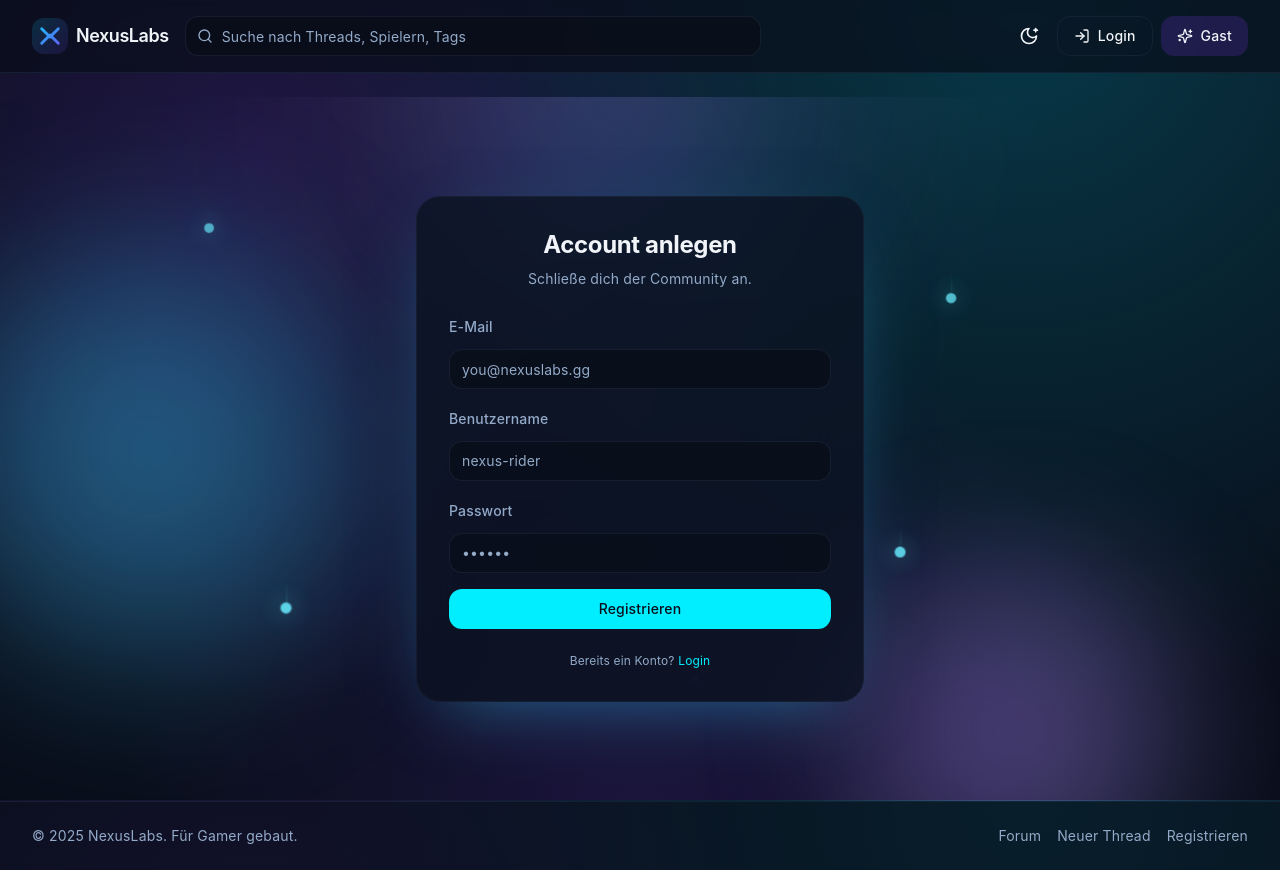
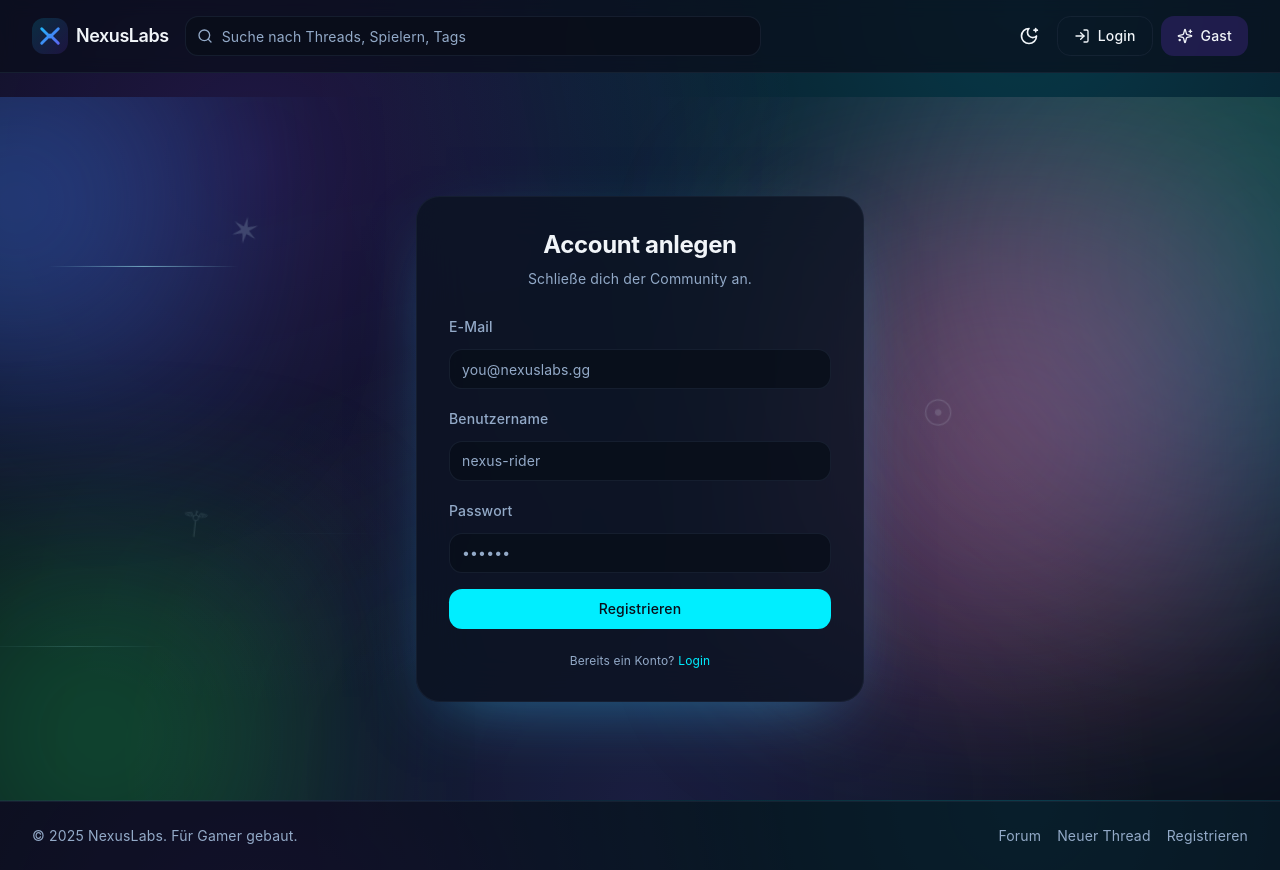
Before and after one commit to dennis006/Nexuslabs, a React (Vite) app in the folder apps/web/: page /register in a window 1280 px wide. Built offline with nearby package versions, Linux system fonts and the light colour scheme.

Commit message:
feat: redesign register background animation

```diff
--- a/apps/web/src/components/auth/RegisterBackground.tsx
+++ b/apps/web/src/components/auth/RegisterBackground.tsx
@@ -1,96 +1,148 @@
 import { motion } from "framer-motion";
 
-const constellations = [
-  { top: "18%", left: "16%", delay: 0 },
-  { top: "72%", left: "22%", delay: 1.8 },
-  { top: "28%", left: "74%", delay: 2.6 },
-  { top: "64%", left: "70%", delay: 0.9 },
-  { top: "44%", left: "50%", delay: 3.2 },
-  { top: "82%", left: "54%", delay: 4.1 },
+type OrbConfig = {
+  top: string;
+  left: string;
+  size: string;
+  gradient: string;
+  duration: number;
+  delay?: number;
+};
+
+type CometConfig = {
+  top: string;
+  delay: number;
+  duration: number;
+  direction: "left" | "right";
+};
+
+type GlyphConfig = {
+  symbol: string;
+  top: string;
+  left: string;
+  delay: number;
+};
+
+const orbs: OrbConfig[] = [
+  {
+    top: "-10%",
+    left: "-18%",
+    size: "26rem",
+    gradient:
+      "bg-[radial-gradient(circle_at_center,_rgba(59,130,246,0.45),_rgba(12,17,33,0))]",
+    duration: 32,
+  },
+  {
+    top: "18%",
+    left: "55%",
+    size: "32rem",
+    gradient:
+      "bg-[radial-gradient(circle_at_center,_rgba(244,114,182,0.4),_rgba(12,17,33,0))]",
+    duration: 28,
+    delay: 1.2,
+  },
+  {
+    top: "58%",
+    left: "-12%",
+    size: "30rem",
+    gradient:
+      "bg-[radial-gradient(circle_at_center,_rgba(34,197,94,0.35),_rgba(12,17,33,0))]",
+    duration: 36,
+    delay: 2.4,
+  },
+];
+
+const comets: CometConfig[] = [
+  { top: "24%", delay: 0, duration: 14, direction: "right" },
+  { top: "62%", delay: 4.5, duration: 16, direction: "left" },
+  { top: "78%", delay: 2.5, duration: 18, direction: "right" },
+];
+
+const glyphs: GlyphConfig[] = [
+  { symbol: "✶", top: "16%", left: "18%", delay: 0.6 },
+  { symbol: "☉", top: "42%", left: "72%", delay: 1.4 },
+  { symbol: "✧", top: "68%", left: "48%", delay: 0.9 },
+  { symbol: "☾", top: "32%", left: "38%", delay: 1.8 },
+  { symbol: "⚚", top: "58%", left: "14%", delay: 2.4 },
 ];
 
 const RegisterBackground = () => (
   <div className="pointer-events-none absolute inset-0 overflow-hidden">
     <motion.span
-      className="absolute -left-32 top-1/4 h-[28rem] w-[28rem] rounded-full bg-[radial-gradient(circle_at_center,_rgba(56,189,248,0.5),_rgba(12,17,33,0))] blur-3xl"
-      animate={{
-        x: ["0%", "12%", "-18%", "4%", "0%"],
-        y: ["0%", "-10%", "8%", "-6%", "0%"],
-        scale: [1, 1.08, 0.96, 1.05, 1],
-      }}
-      transition={{ duration: 22, repeat: Infinity, ease: "easeInOut" }}
+      className="absolute inset-x-0 top-1/2 h-[42rem] -translate-y-1/2 rounded-[999px] bg-[radial-gradient(circle_at_center,_rgba(15,118,110,0.12),_rgba(12,17,33,0))] blur-[140px]"
+      animate={{ rotate: [0, 15, -8, 0] }}
+      transition={{ duration: 42, repeat: Infinity, ease: "easeInOut" }}
     />
 
-    <motion.span
-      className="absolute -bottom-24 right-0 h-[26rem] w-[26rem] rounded-full bg-[radial-gradient(circle_at_center,_rgba(167,139,250,0.45),_rgba(12,17,33,0))] blur-3xl"
-      animate={{
-        x: ["0%", "-14%", "6%", "-10%", "0%"],
-        y: ["0%", "10%", "-12%", "6%", "0%"],
-        scale: [1, 0.94, 1.06, 0.97, 1],
-      }}
-      transition={{ duration: 26, repeat: Infinity, ease: "easeInOut" }}
-    />
+    {orbs.map((orb, index) => (
+      <motion.span
+        key={`orb-${index}`}
+        className={`absolute ${orb.gradient} blur-3xl`}
+        style={{
+          top: orb.top,
+          left: orb.left,
+          width: orb.size,
+          height: orb.size,
+        }}
+        animate={{
+          x: ["0%", "12%", "-8%", "6%", "0%"],
+          y: ["0%", "-10%", "6%", "-4%", "0%"],
+          scale: [1, 1.12, 0.95, 1.08, 1],
+        }}
+        transition={{
+          duration: orb.duration,
+          repeat: Infinity,
+          ease: "easeInOut",
+          delay: orb.delay ?? 0,
+        }}
+      />
+    ))}
+
+    {comets.map((comet, index) => (
+      <motion.span
+        key={`comet-${index}`}
+        className="absolute h-px w-48 rounded-full bg-gradient-to-r from-transparent via-cyan-200/70 to-cyan-400/0"
+        style={{ top: comet.top }}
+        initial={{
+          x: comet.direction === "right" ? "-20%" : "120%",
+          y: 0,
+          opacity: 0,
+        }}
+        animate={{
+          x: comet.direction === "right" ? ["-20%", "120%"] : ["120%", "-20%"],
+          y: comet.direction === "right" ? ["0%", "-30%"] : ["0%", "30%"],
+          opacity: [0, 1, 0],
+        }}
+        transition={{
+          duration: comet.duration,
+          repeat: Infinity,
+          ease: "easeInOut",
+          delay: comet.delay,
+        }}
+      />
+    ))}
+
+    {glyphs.map((glyph, index) => (
+      <motion.span
+        key={`glyph-${glyph.symbol}-${index}`}
+        className="absolute text-4xl font-light text-cyan-100/40 mix-blend-screen"
+        style={{ top: glyph.top, left: glyph.left }}
+        animate={{
+          y: ["-6%", "6%", "-4%"],
+          rotate: [0, 12, -10, 0],
+          opacity: [0.2, 0.6, 0.35],
+        }}
+        transition={{ duration: 18, repeat: Infinity, ease: "easeInOut", delay: glyph.delay }}
+      >
+        {glyph.symbol}
+      </motion.span>
+    ))}
 
     <motion.span
-      className="absolute left-1/3 top-[-12rem] h-[22rem] w-[22rem] rounded-full bg-[conic-gradient(from_140deg_at_50%_50%,_rgba(59,130,246,0.55),_rgba(244,114,182,0.35),_rgba(59,130,246,0.55))] opacity-80 blur-[120px]"
-      animate={{ rotate: [0, 60, 0] }}
-      transition={{ duration: 30, repeat: Infinity, ease: "linear" }}
+      className="absolute right-[-18%] top-[-22%] h-[38rem] w-[38rem] rounded-full bg-[conic-gradient(from_120deg_at_50%_50%,_rgba(56,189,248,0.4),_rgba(244,114,182,0.4),_rgba(34,197,94,0.35),_rgba(56,189,248,0.4))] opacity-70 blur-[130px]"
+      animate={{ rotate: [0, 360] }}
+      transition={{ duration: 68, repeat: Infinity, ease: "linear" }}
     />
-
-    <motion.svg
-      width="640"
-      height="640"
-      viewBox="0 0 640 640"
-      className="absolute left-1/2 top-1/2 -translate-x-1/2 -translate-y-1/2 opacity-70"
-    >
-      <defs>
-        <linearGradient id="register-aurora-line" x1="0" y1="0" x2="1" y2="1">
-          <stop offset="0%" stopColor="rgba(56,189,248,0.1)" />
-          <stop offset="50%" stopColor="rgba(56,189,248,0.7)" />
-          <stop offset="100%" stopColor="rgba(244,114,182,0.65)" />
-        </linearGradient>
-      </defs>
-
-      <motion.path
-        d="M120 340 Q200 160 320 220 T540 300"
-        stroke="url(#register-aurora-line)"
-        strokeWidth="1.6"
-        strokeLinecap="round"
-        strokeLinejoin="round"
-        fill="none"
-        initial={{ pathLength: 0, opacity: 0 }}
-        animate={{ pathLength: [0, 1, 0.25], opacity: [0, 0.9, 0.25] }}
-        transition={{ duration: 16, repeat: Infinity, ease: "easeInOut" }}
-      />
-
-      <motion.path
-        d="M160 420 Q260 520 360 460 T520 420"
-        stroke="url(#register-aurora-line)"
-        strokeWidth="1.2"
-        strokeLinecap="round"
-        strokeLinejoin="round"
-        fill="none"
-        initial={{ pathLength: 0, opacity: 0 }}
-        animate={{ pathLength: [0, 0.65, 0], opacity: [0, 0.7, 0] }}
-        transition={{ duration: 18, repeat: Infinity, ease: "easeInOut", delay: 2.4 }}
-      />
-    </motion.svg>
-
-    {constellations.map((constellation, index) => (
-      <motion.span
-        key={`constellation-${index}`}
-        className="absolute h-2 w-2 rounded-full bg-cyan-300/90 shadow-[0_0_18px_rgba(103,232,249,0.8)]"
-        style={{ top: constellation.top, left: constellation.left }}
-        animate={{ opacity: [0.2, 1, 0.2], scale: [0.8, 1.4, 0.8] }}
-        transition={{ duration: 8, repeat: Infinity, ease: "easeInOut", delay: constellation.delay }}
-      >
-        <motion.span
-          className="absolute -top-8 left-1/2 h-8 w-px -translate-x-1/2 bg-gradient-to-t from-cyan-300/40 via-transparent to-transparent"
-          animate={{ scaleY: [0.3, 1, 0.6], opacity: [0.1, 0.4, 0.1] }}
-          transition={{ duration: 6, repeat: Infinity, ease: "easeInOut", delay: constellation.delay + 0.6 }}
-        />
-      </motion.span>
-    ))}
   </div>
 );
 
```
